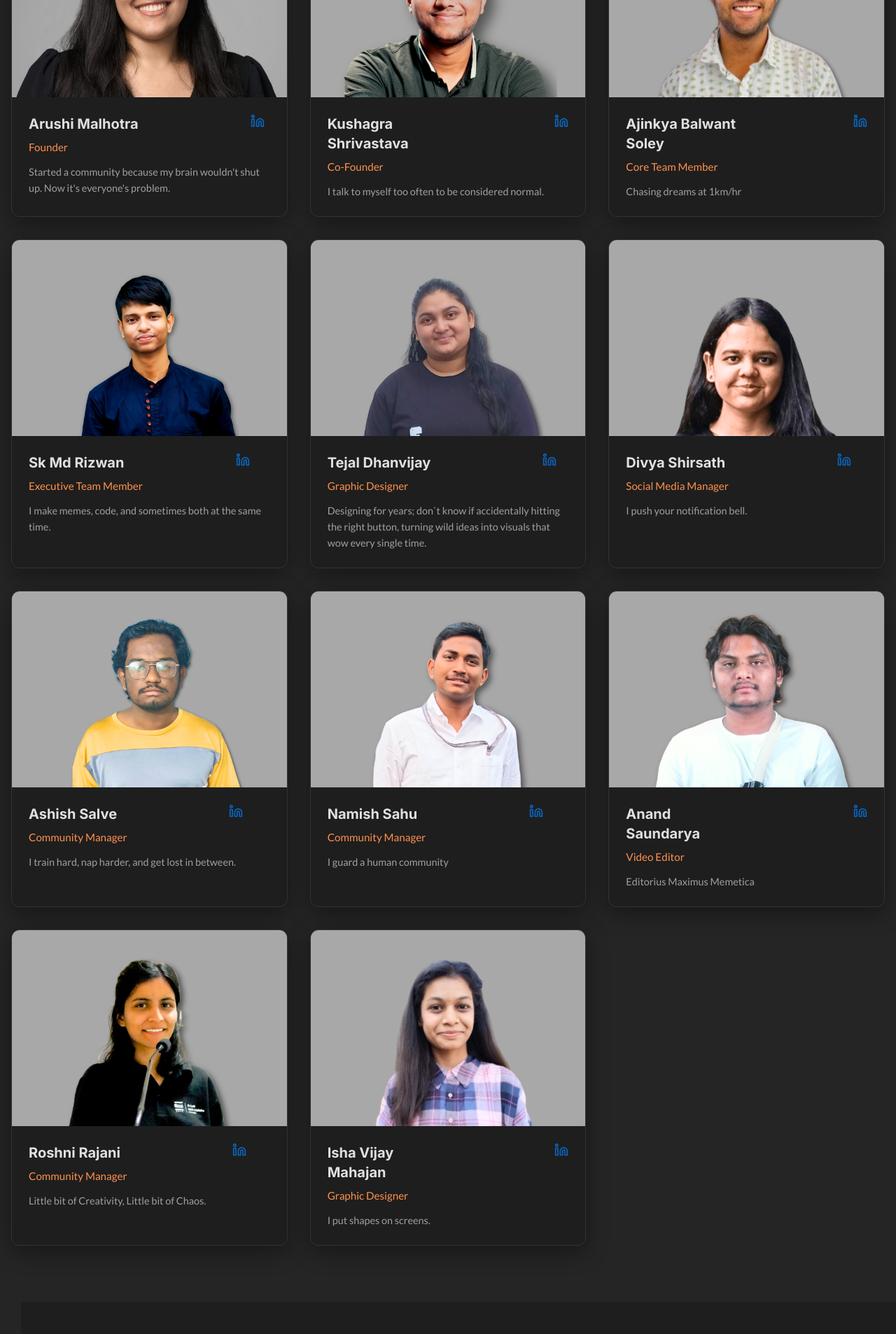
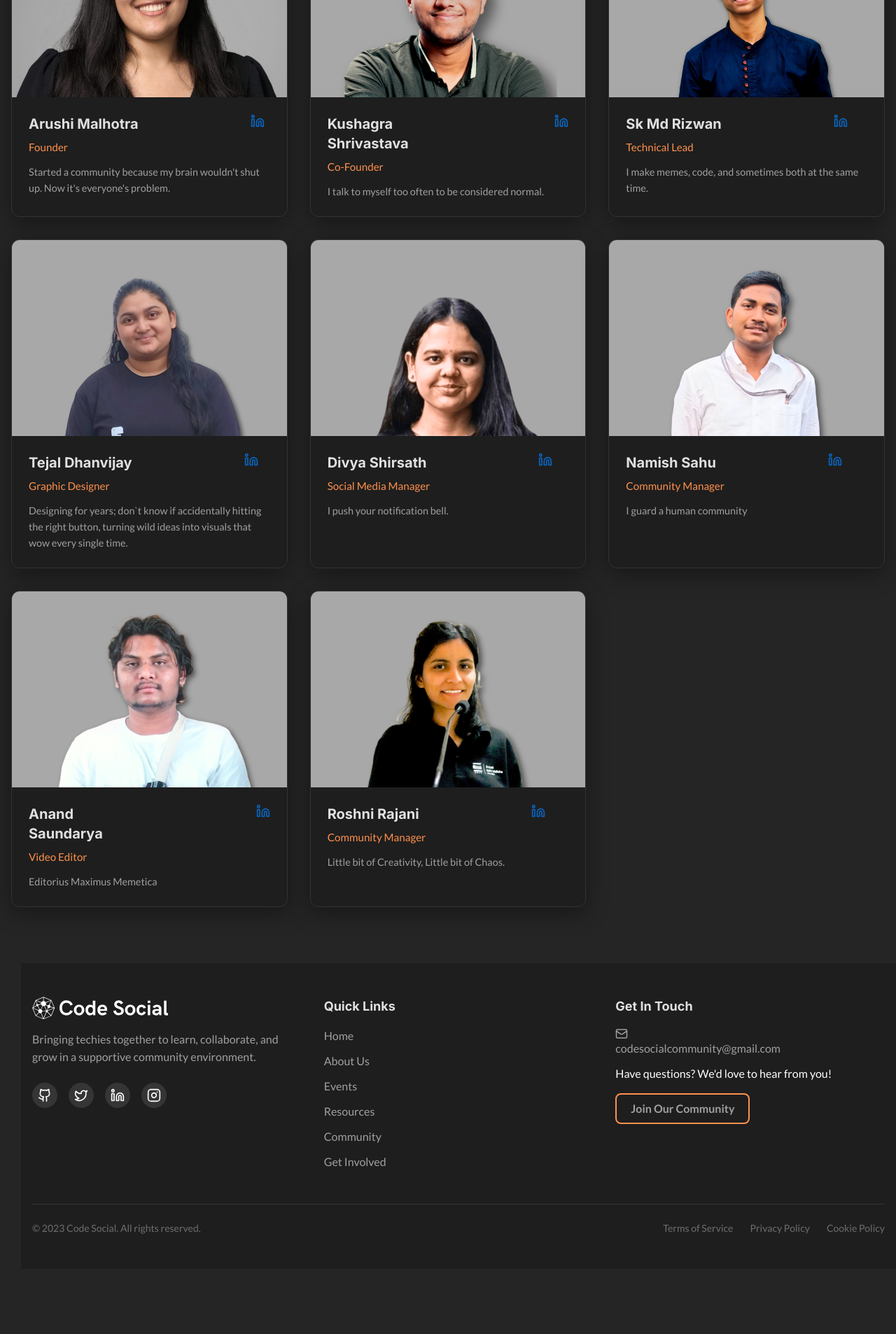
Before and after one commit to arushi2610/CSwebsite, a React (Vite) app: page /about in a window 1280 px wide. Shown: the part 2400-4306 px from the top of the page at 70% size. After the commit the page ends 4213 px from the top, so only its background shows below. Built offline with nearby package versions, Linux system fonts and the light colour scheme.

Commit message:
added luma event

```diff
--- a/src/components/Events/Events.tsx
+++ b/src/components/Events/Events.tsx
@@ -40,7 +40,7 @@ const Events: React.FC = () => {
           <h2 className="font-inter font-bold text-3xl md:text-4xl text-center mb-12">Our Event Calendar</h2>
           <div className="luma-container">
             <iframe
-              src="https://luma.com/embed/event/evt-PGT2xCESf1eKh0V/simple"
+              src="https://luma.com/embed/event/evt-b2mPKd7J5YDLFyx/simple"
               width="600"
               height="450"
               frameBorder="0"
--- a/src/pages/About.tsx
+++ b/src/pages/About.tsx
@@ -76,15 +76,8 @@ const About: React.FC = () => {
       linkedinUrl: 'https://www.linkedin.com/in/protonicgod/'
     },
     {
-      name: 'Ajinkya Balwant Soley',
-      role: 'Core Team Member',
-      bio: 'Chasing dreams at 1km/hr',
-      imageUrl: '/ajinkya.png',
-      linkedinUrl: 'https://www.linkedin.com/in/ajinkya-soley/'
-    },
-    {
       name: 'Sk Md Rizwan',
-      role: 'Executive Team Member',
+      role: 'Technical Lead',
       bio: 'I make memes, code, and sometimes both at the same time.',
       imageUrl: '/riz.png',
       linkedinUrl: 'https://www.linkedin.com/in/skmdrizwan/'
@@ -102,13 +95,6 @@ const About: React.FC = () => {
       bio: 'I push your notification bell.',
       imageUrl: '/divya.png',
       linkedinUrl: 'https://www.linkedin.com/in/divya-shirsath-008702216/'
-    },
-    {
-      name: 'Ashish Salve',
-      role: 'Community Manager',
-      bio: 'I train hard, nap harder, and get lost in between.',
-      imageUrl: '/ashish.png',
-      linkedinUrl: 'https://www.linkedin.com/in/ashishsalve/'
     },
     {
       name: 'Namish Sahu',
@@ -131,13 +117,6 @@ const About: React.FC = () => {
       imageUrl: '/roshni.png',
       linkedinUrl: 'https://www.linkedin.com/in/roshni-rajani/'
     },
-    {
-      name: 'Isha Vijay Mahajan',
-      role: 'Graphic Designer',
-      bio: 'I put shapes on screens.',
-      imageUrl: '/isha.png',
-      linkedinUrl: 'https://www.linkedin.com/in/isha-mahajan-22ab59259/'
-    }
   ];
 
   return (
--- a/src/pages/Events.tsx
+++ b/src/pages/Events.tsx
@@ -182,11 +182,11 @@ const Events: React.FC = () => {
           <div className="luma-embed mb-16">
             <div className="luma-container">
               <iframe
-                src="https://luma.com/embed/event/evt-PGT2xCESf1eKh0V/simple"
+                src="https://luma.com/embed/event/evt-b2mPKd7J5YDLFyx/simple"
                 width="600"
                 height="450"
-                frameBorder="0"
-                style={{ border: '1px solid #bfcbda88', borderRadius: '4px' }}
+                frameBorder={0}
+                style={{ border: '1px solid #bfcbda88', borderRadius: 4 }}
                 allow="fullscreen; payment"
                 aria-hidden="false"
                 tabIndex={0}
@@ -352,7 +352,7 @@ const Events: React.FC = () => {
                 Whether you're an industry expert wanting to share knowledge, a company looking to engage with developers, or a community member with a great idea, we'd love to collaborate with you.
               </p>
               <a
-                href="./GetInvolved.tsx"
+                href="/GetInvolved"
                 className="btn-white inline-flex items-center gap-2"
               >
                 <span>Partner with Code Social</span>
```
